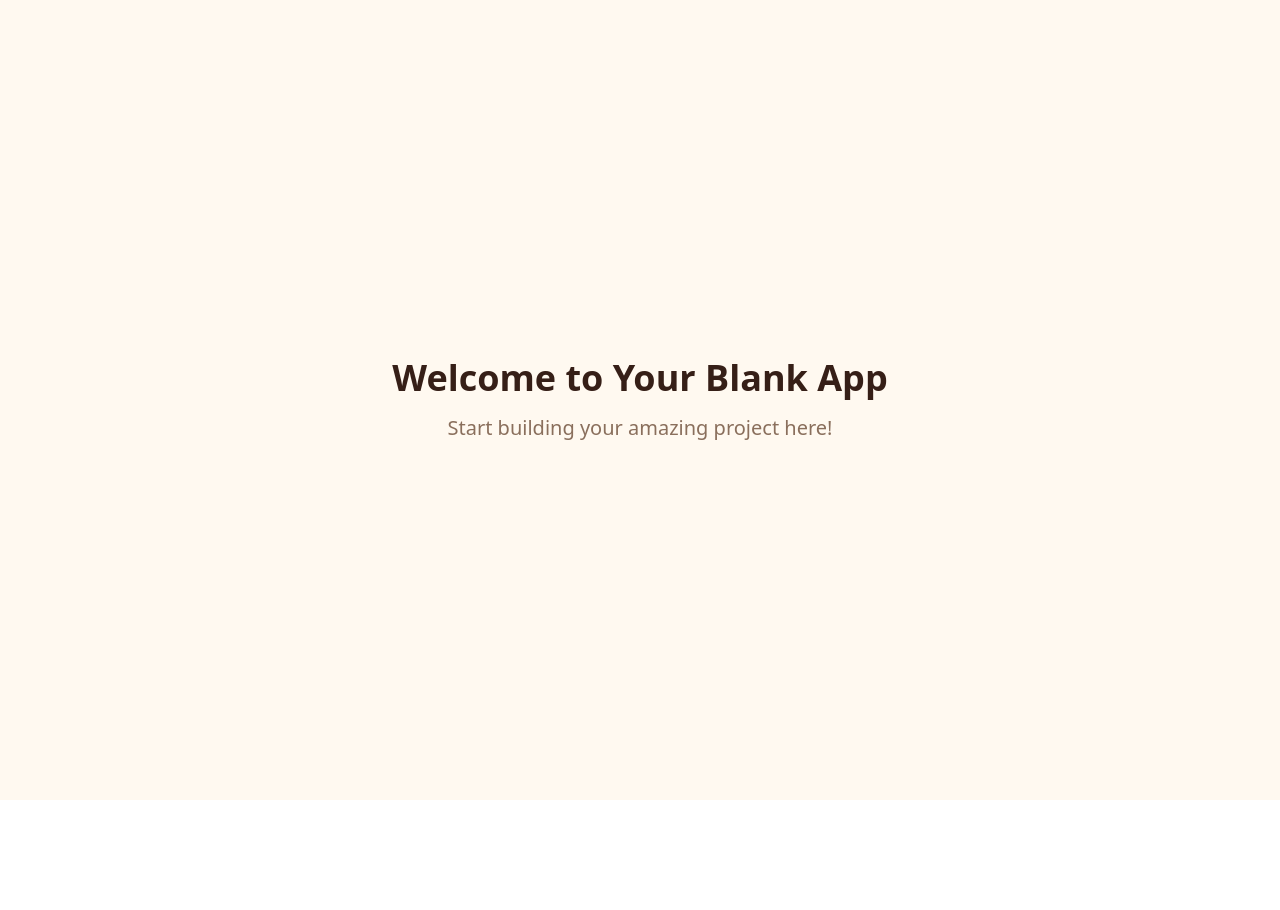
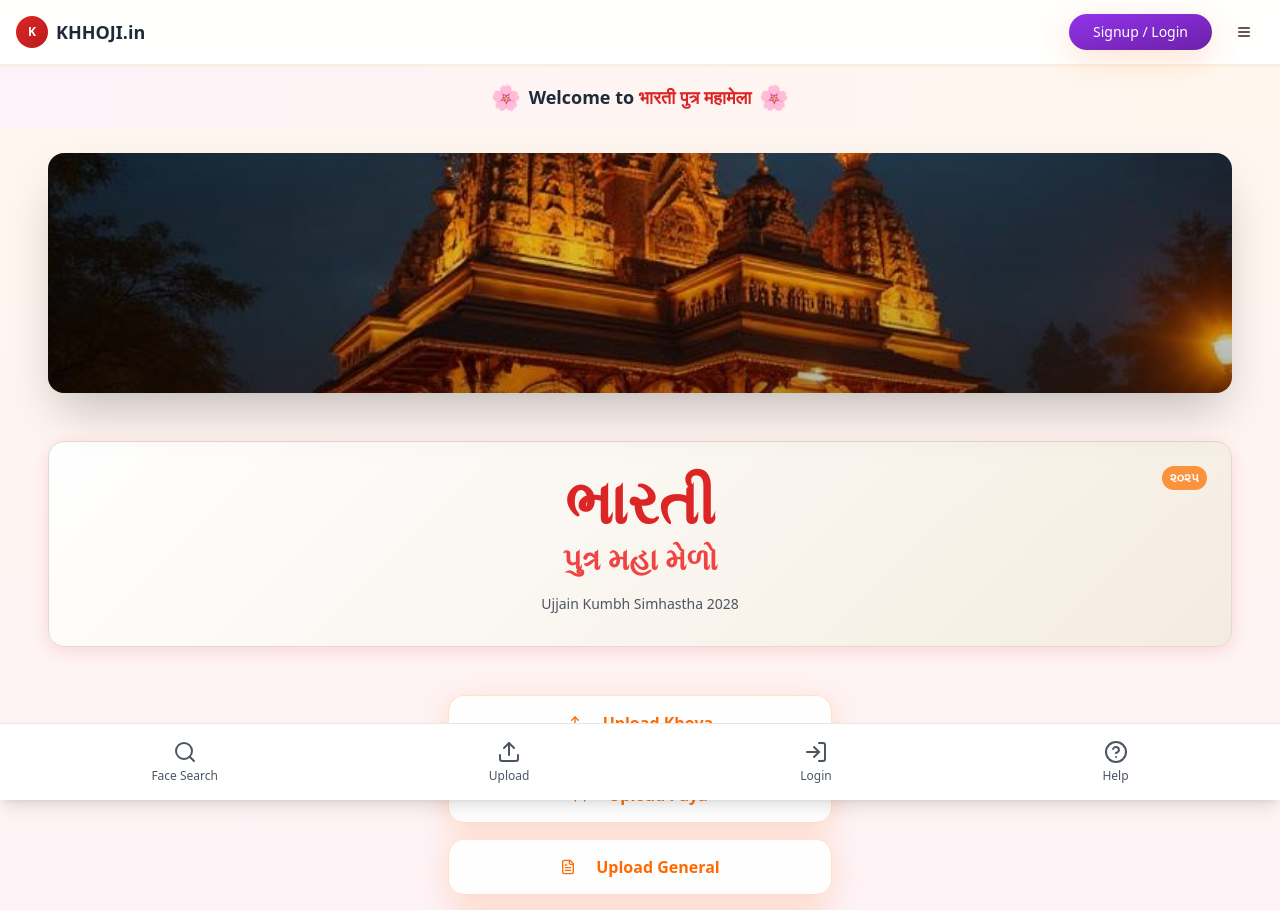
Before and after one commit to Khoji-infotech/Khoji-infotech, a React (Vite) app: page / in a window 1280 px wide. Shown: the top 910 px of the page. Before the commit the page ends 800 px from the top, so only its background shows below. Built offline with nearby package versions, Linux system fonts and the light colour scheme.

Commit message:
Approve Lovable tool use

```diff
--- /dev/null
+++ b/src/components/ActionButtons.tsx
@@ -0,0 +1,48 @@
+import { Button } from "@/components/ui/button";
+import { Upload, Search, User, FileText } from "lucide-react";
+
+const ActionButtons = () => {
+  return (
+    <div className="w-full px-4 py-6">
+      <div className="container mx-auto max-w-md space-y-4">
+        <Button
+          variant="divine"
+          size="lg"
+          className="w-full h-14 text-base font-semibold rounded-2xl"
+        >
+          <Upload className="h-5 w-5 mr-3" />
+          Upload Khoya
+        </Button>
+
+        <Button
+          variant="divine"
+          size="lg"
+          className="w-full h-14 text-base font-semibold rounded-2xl"
+        >
+          <User className="h-5 w-5 mr-3" />
+          Upload Paya
+        </Button>
+
+        <Button
+          variant="divine"
+          size="lg"
+          className="w-full h-14 text-base font-semibold rounded-2xl"
+        >
+          <FileText className="h-5 w-5 mr-3" />
+          Upload General
+        </Button>
+
+        <Button
+          variant="divine"
+          size="lg"
+          className="w-full h-14 text-base font-semibold rounded-2xl"
+        >
+          <Search className="h-5 w-5 mr-3" />
+          Search By Face Photo
+        </Button>
+      </div>
+    </div>
+  );
+};
+
+export default ActionButtons;
--- /dev/null
+++ b/src/components/BottomNavigation.tsx
@@ -0,0 +1,33 @@
+import { Search, Upload, LogIn, HelpCircle } from "lucide-react";
+
+const BottomNavigation = () => {
+  return (
+    <nav className="fixed bottom-0 left-0 right-0 bg-white border-t border-gray-200 shadow-lg">
+      <div className="container mx-auto px-4">
+        <div className="flex items-center justify-around py-2">
+          <button className="flex flex-col items-center py-2 px-4 text-gray-600 hover:text-primary transition-colors">
+            <Search className="h-6 w-6 mb-1" />
+            <span className="text-xs font-medium">Face Search</span>
+          </button>
+
+          <button className="flex flex-col items-center py-2 px-4 text-gray-600 hover:text-primary transition-colors">
+            <Upload className="h-6 w-6 mb-1" />
+            <span className="text-xs font-medium">Upload</span>
+          </button>
+
+          <button className="flex flex-col items-center py-2 px-4 text-gray-600 hover:text-primary transition-colors">
+            <LogIn className="h-6 w-6 mb-1" />
+            <span className="text-xs font-medium">Login</span>
+          </button>
+
+          <button className="flex flex-col items-center py-2 px-4 text-gray-600 hover:text-primary transition-colors">
+            <HelpCircle className="h-6 w-6 mb-1" />
+            <span className="text-xs font-medium">Help</span>
+          </button>
+        </div>
+      </div>
+    </nav>
+  );
+};
+
+export default BottomNavigation;
--- /dev/null
+++ b/src/components/EventBranding.tsx
@@ -0,0 +1,26 @@
+const EventBranding = () => {
+  return (
+    <div className="w-full px-4 py-6">
+      <div className="container mx-auto">
+        <div className="card-divine rounded-2xl p-8 text-center">
+          <div className="relative">
+            <div className="text-6xl font-bold text-red-600 mb-2" style={{ fontFamily: 'serif' }}>
+              ભારતી
+            </div>
+            <div className="text-3xl font-semibold text-red-500 mb-4" style={{ fontFamily: 'serif' }}>
+              પુત્ર મહા મેળો
+            </div>
+            <div className="absolute -top-2 -right-2 bg-orange-400 text-white text-xs px-2 py-1 rounded-full font-bold">
+              ૨૦૨૫
+            </div>
+          </div>
+          <div className="mt-4 text-sm text-gray-600">
+            Ujjain Kumbh Simhastha 2028
+          </div>
+        </div>
+      </div>
+    </div>
+  );
+};
+
+export default EventBranding;
--- /dev/null
+++ b/src/components/Header.tsx
@@ -0,0 +1,28 @@
+import { Button } from "@/components/ui/button";
+import { Menu } from "lucide-react";
+
+const Header = () => {
+  return (
+    <header className="w-full bg-white/95 backdrop-blur-sm shadow-sm border-b border-orange-100 sticky top-0 z-50">
+      <div className="container mx-auto px-4 py-3 flex items-center justify-between">
+        <div className="flex items-center space-x-2">
+          <div className="w-8 h-8 bg-gradient-to-br from-red-600 to-red-700 rounded-full flex items-center justify-center">
+            <span className="text-white font-bold text-xs">K</span>
+          </div>
+          <span className="font-bold text-lg text-gray-800">KHHOJI.in</span>
+        </div>
+
+        <div className="flex items-center space-x-3">
+          <Button variant="temple" size="sm" className="rounded-full px-6">
+            Signup / Login
+          </Button>
+          <Button variant="ghost" size="icon">
+            <Menu className="h-5 w-5" />
+          </Button>
+        </div>
+      </div>
+    </header>
+  );
+};
+
+export default Header;
--- /dev/null
+++ b/src/components/TempleHero.tsx
@@ -0,0 +1,20 @@
+import templeImage from "@/assets/temple-hero.jpg";
+
+const TempleHero = () => {
+  return (
+    <div className="w-full px-4 py-6">
+      <div className="container mx-auto">
+        <div className="relative rounded-2xl overflow-hidden shadow-2xl">
+          <img
+            src={templeImage}
+            alt="Beautiful illuminated Hindu temple at night with golden lights"
+            className="w-full h-60 object-cover"
+          />
+          <div className="absolute inset-0 bg-gradient-to-t from-black/30 to-transparent"></div>
+        </div>
+      </div>
+    </div>
+  );
+};
+
+export default TempleHero;
--- /dev/null
+++ b/src/components/WelcomeSection.tsx
@@ -0,0 +1,17 @@
+const WelcomeSection = () => {
+  return (
+    <div className="w-full bg-gradient-to-r from-pink-50 to-orange-50 py-4 px-4">
+      <div className="container mx-auto text-center">
+        <div className="flex items-center justify-center space-x-2">
+          <span className="text-2xl">🌸</span>
+          <h1 className="text-lg font-semibold text-gray-800">
+            Welcome to <span className="text-red-600 font-bold">भारती पुत्र महामेला</span>
+          </h1>
+          <span className="text-2xl">🌸</span>
+        </div>
+      </div>
+    </div>
+  );
+};
+
+export default WelcomeSection;
--- a/src/components/ui/button.tsx
+++ b/src/components/ui/button.tsx
@@ -9,7 +9,7 @@ const buttonVariants = cva(
   {
     variants: {
       variant: {
-        default: "bg-primary text-primary-foreground hover:bg-primary/90",
+        default: "bg-primary text-primary-foreground hover:bg-primary/90 btn-sacred",
         destructive:
           "bg-destructive text-destructive-foreground hover:bg-destructive/90",
         outline:
@@ -18,6 +18,9 @@ const buttonVariants = cva(
           "bg-secondary text-secondary-foreground hover:bg-secondary/80",
         ghost: "hover:bg-accent hover:text-accent-foreground",
         link: "text-primary underline-offset-4 hover:underline",
+        sacred: "bg-gradient-to-r from-primary to-accent text-white shadow-lg hover:shadow-xl btn-sacred border-0",
+        divine: "bg-white/90 text-primary border border-primary/20 hover:bg-white hover:shadow-lg btn-sacred backdrop-blur-sm",
+        temple: "bg-gradient-to-br from-purple-600 to-purple-800 text-white btn-sacred shadow-purple-500/25",
       },
       size: {
         default: "h-10 px-4 py-2",
--- a/src/pages/Index.tsx
+++ b/src/pages/Index.tsx
@@ -1,12 +1,19 @@
-// Update this page (the content is just a fallback if you fail to update the page)
+import Header from "@/components/Header";
+import WelcomeSection from "@/components/WelcomeSection";
+import TempleHero from "@/components/TempleHero";
+import EventBranding from "@/components/EventBranding";
+import ActionButtons from "@/components/ActionButtons";
+import BottomNavigation from "@/components/BottomNavigation";
 
 const Index = () => {
   return (
-    <div className="min-h-screen flex items-center justify-center bg-background">
-      <div className="text-center">
-        <h1 className="text-4xl font-bold mb-4">Welcome to Your Blank App</h1>
-        <p className="text-xl text-muted-foreground">Start building your amazing project here!</p>
-      </div>
+    <div className="min-h-screen bg-gradient-to-b from-orange-50 to-pink-50 pb-20">
+      <Header />
+      <WelcomeSection />
+      <TempleHero />
+      <EventBranding />
+      <ActionButtons />
+      <BottomNavigation />
     </div>
   );
 };
```
Also changed, not shown: src/assets/temple-hero.jpg (added).
